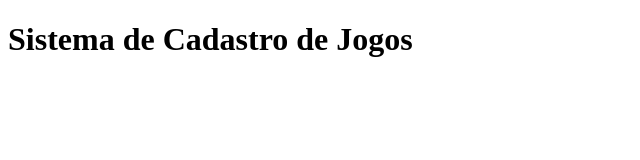
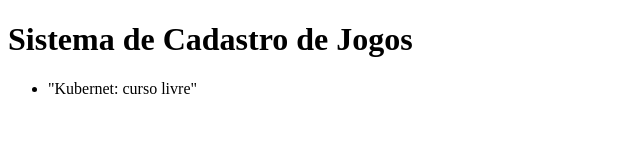
Before and after one commit to neiangemeg/sistema-de-cadastro, a plain HTML site: page index.html in a window 1280 px wide. Shown: the whole page, without its empty margins (0-640 px from the left). Drawn offline with Linux system fonts and the light colour scheme.

Commit message:
Antes do stash

```diff
--- a/index.html
+++ b/index.html
@@ -10,4 +10,6 @@
     <h1>Sistema de Cadastro de Jogos</h1>
     <script src="app.js"></script>
 
+    <ul><li>"Kubernet: curso livre"</li></ul>
+
 </body></html>
```
